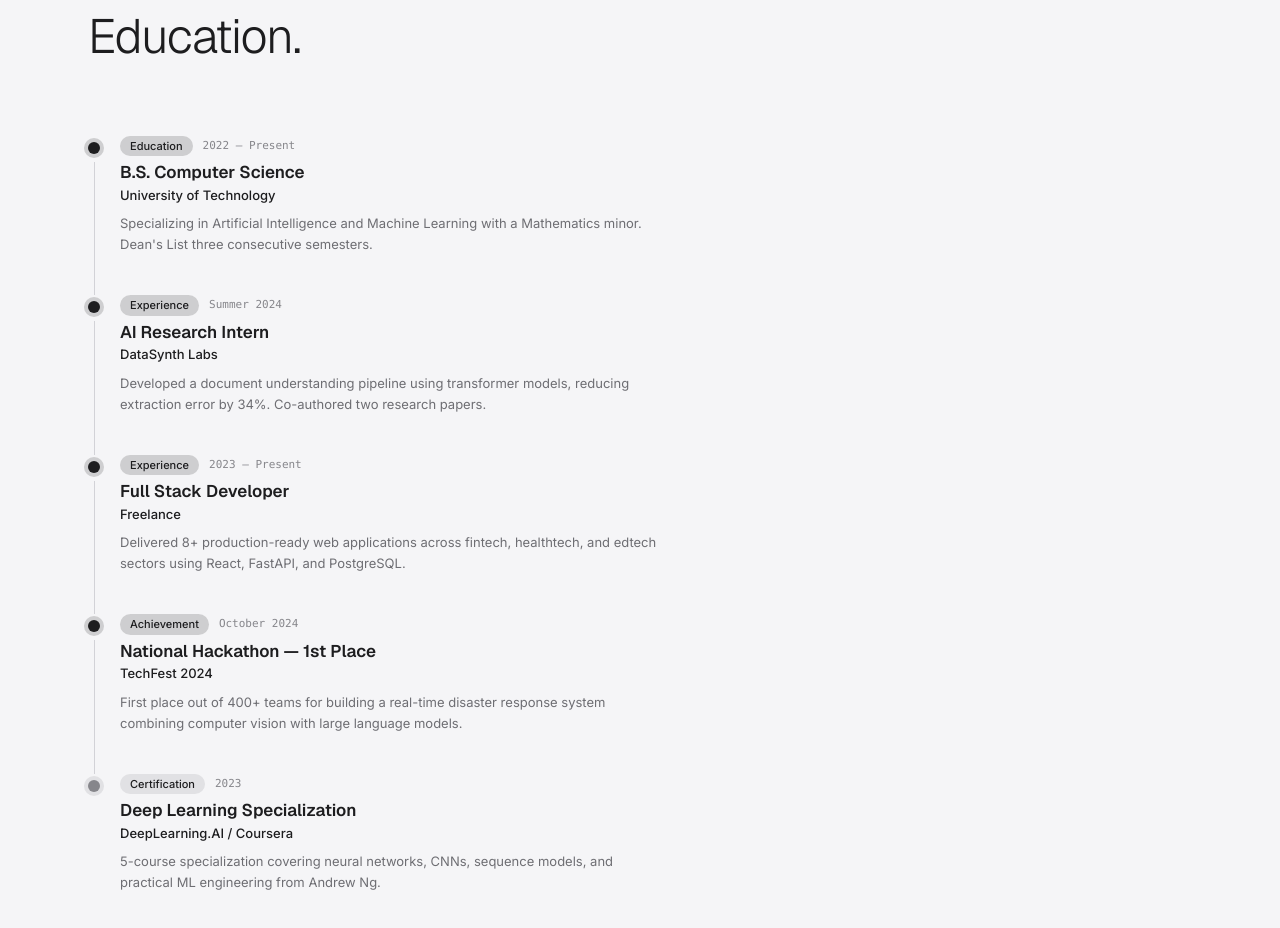
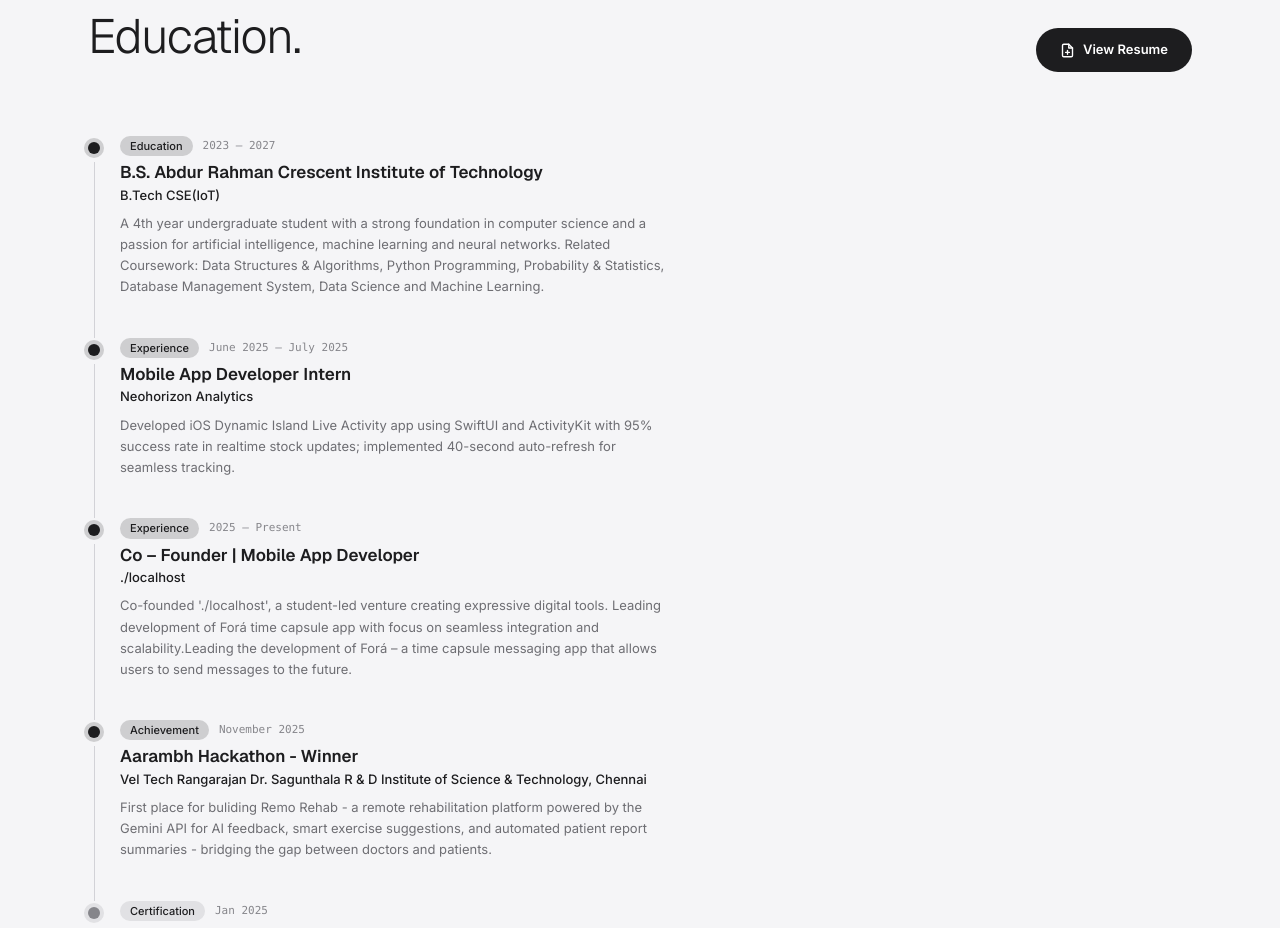
Before and after one commit to rohan-ak43/Portfolio, a React (Vite) app in the folder Frontend/: page / in a window 1280 px wide. Shown: the part 1860-2788 px from the top of the page. Built offline with nearby package versions, Linux system fonts and the light colour scheme.

Commit message:
UI Changes + resume button added

```diff
--- a/Frontend/src/App.tsx
+++ b/Frontend/src/App.tsx
@@ -19,7 +19,7 @@ import {
 // Theme Context
 const ThemeContext = createContext<{ dark: boolean; toggleDark: () => void }>({
     dark: false,
-    toggleDark: () => {},
+    toggleDark: () => { },
 })
 
 // Data
@@ -77,43 +77,43 @@ const PROJECTS = [
 const TIMELINE = [
     {
         type: 'education',
-        title: 'B.S. Computer Science',
-        org: 'University of Technology',
-        period: '2022 — Present',
+        title: 'B.S. Abdur Rahman Crescent Institute of Technology',
+        org: 'B.Tech CSE(IoT)',
+        period: '2023 — 2027',
         description:
-            "Specializing in Artificial Intelligence and Machine Learning with a Mathematics minor. Dean's List three consecutive semesters.",
+            "A 4th year undergraduate student with a strong foundation in computer science and a passion for artificial intelligence, machine learning and neural networks. \n Related Coursework: Data Structures & Algorithms, Python Programming, Probability & Statistics, Database Management System, Data Science and Machine Learning."
     },
     {
         type: 'experience',
-        title: 'AI Research Intern',
-        org: 'DataSynth Labs',
-        period: 'Summer 2024',
+        title: 'Mobile App Developer Intern',
+        org: 'Neohorizon Analytics',
+        period: 'June 2025 – July 2025',
         description:
-            'Developed a document understanding pipeline using transformer models, reducing extraction error by 34%. Co-authored two research papers.',
+            'Developed iOS Dynamic Island Live Activity app using SwiftUI and ActivityKit with 95% success rate in realtime stock updates; implemented 40-second auto-refresh for seamless tracking.',
     },
     {
         type: 'experience',
-        title: 'Full Stack Developer',
-        org: 'Freelance',
-        period: '2023 — Present',
+        title: 'Co – Founder | Mobile App Developer',
+        org: './localhost',
+        period: '2025 — Present',
         description:
-            'Delivered 8+ production-ready web applications across fintech, healthtech, and edtech sectors using React, FastAPI, and PostgreSQL.',
+            "Co-founded './localhost', a student-led venture creating expressive digital tools. Leading development of Forá time capsule app with focus on seamless integration and scalability.Leading the development of Forá – a time capsule messaging app that allows users to send messages to the future.",
     },
     {
         type: 'achievement',
-        title: 'National Hackathon — 1st Place',
-        org: 'TechFest 2024',
-        period: 'October 2024',
+        title: 'Aarambh Hackathon - Winner',
+        org: 'Vel Tech Rangarajan Dr. Sagunthala R & D Institute of Science & Technology, Chennai ',
+        period: 'November 2025',
         description:
-            'First place out of 400+ teams for building a real-time disaster response system combining computer vision with large language models.',
+            'First place for buliding Remo Rehab - a remote rehabilitation platform powered by the Gemini API for AI feedback, smart exercise suggestions, and automated patient report summaries - bridging the gap between doctors and patients.',
     },
     {
         type: 'certification',
-        title: 'Deep Learning Specialization',
-        org: 'DeepLearning.AI / Coursera',
-        period: '2023',
+        title: 'DATA ANALYTICS USING PANDAS',
+        org: 'Guvi Geek Networks, IITM Research Park',
+        period: 'Jan 2025',
         description:
-            '5-course specialization covering neural networks, CNNs, sequence models, and practical ML engineering from Andrew Ng.',
+            'Data Analytics fundamentals using pandas',
     },
 ]
 
@@ -150,7 +150,7 @@ function Hi({ children, color }: { children: React.ReactNode; color: string }) {
         <span
             style={{
                 backgroundColor: dark ? 'rgba(255,255,255,0.12)' : color,
-                color: dark ? '#E5E5EA' : '#1D1D1F',
+                color: dark ? '#FFFFFF' : '#1D1D1F',
             }}
             className="px-1.5 py-0.5 rounded-md font-semibold"
         >
@@ -928,21 +928,7 @@ function Hero() {
                 </motion.div>
             </div>
 
-            {/* Scroll hint */}
-            <motion.div
-                className="absolute bottom-10 left-1/2 -translate-x-1/2 flex flex-col items-center gap-1.5"
-                initial={{ opacity: 0 }}
-                animate={{ opacity: 1 }}
-                transition={{ delay: 2, duration: 0.8 }}
-            >
-                <span className="text-[10px] font-mono tracking-[0.15em] uppercase" style={{ color: dark ? 'rgba(200,200,210,0.5)' : 'rgba(29,29,31,0.5)' }}>scroll</span>
-                <motion.div
-                    className="w-px h-8"
-                    style={{ background: dark ? 'linear-gradient(to bottom, rgba(200,200,210,0.5), transparent)' : 'linear-gradient(to bottom, rgba(29,29,31,0.5), transparent)' }}
-                    animate={{ scaleY: [1, 0.4, 1], opacity: [0.6, 1, 0.6] }}
-                    transition={{ duration: 1.8, repeat: Infinity, ease: 'easeInOut' }}
-                />
-            </motion.div>
+
         </section>
     )
 }
@@ -1131,11 +1117,33 @@ function Resume() {
             <div className="max-w-6xl mx-auto px-6">
                 <FadeUp className="mb-16">
                     <SectionLabel>Journey</SectionLabel>
-                    <h2 className="font-display text-[48px] font-bold tracking-[-0.02em]" style={{ color: dark ? '#F5F5F7' : '#1D1D1F' }}>
-                        Experience &amp;
-                        <br />
-                        <em className="not-italic font-extralight" style={{ color: dark ? '#F5F5F7' : '#1D1D1F' }}>Education.</em>
-                    </h2>
+                    <div className="flex flex-wrap items-end justify-between gap-6">
+                        <h2 className="font-display text-[48px] font-bold tracking-[-0.02em]" style={{ color: dark ? '#F5F5F7' : '#1D1D1F' }}>
+                            Experience &amp;
+                            <br />
+                            <em className="not-italic font-extralight" style={{ color: dark ? '#F5F5F7' : '#1D1D1F' }}>Education.</em>
+                        </h2>
+                        <motion.a
+                            href="https://drive.google.com/file/d/1-qY9fbLdEfjMJSL01UFG_koLcNaRBEbY/view?usp=sharing"
+                            target="_blank"
+                            rel="noreferrer"
+                            whileHover={{ scale: 1.04, boxShadow: dark ? '0 8px 24px rgba(76,142,247,0.35)' : '0 8px 24px rgba(29,29,31,0.2)' }}
+                            whileTap={{ scale: 0.96 }}
+                            className="inline-flex items-center gap-2 px-6 py-3 rounded-full text-[13px] font-semibold transition-shadow"
+                            style={{
+                                background: dark ? '#FFFFFF' : '#1D1D1F',
+                                color: dark ? '#0A0A0A' : '#FFFFFF',
+                            }}
+                        >
+                            <svg width="15" height="15" viewBox="0 0 24 24" fill="none" stroke="currentColor" strokeWidth="2.2" strokeLinecap="round" strokeLinejoin="round">
+                                <path d="M14 2H6a2 2 0 0 0-2 2v16a2 2 0 0 0 2 2h12a2 2 0 0 0 2-2V8z" />
+                                <polyline points="14 2 14 8 20 8" />
+                                <line x1="12" y1="18" x2="12" y2="12" />
+                                <line x1="9" y1="15" x2="15" y2="15" />
+                            </svg>
+                            View Resume
+                        </motion.a>
+                    </div>
                 </FadeUp>
                 <div className="max-w-[580px]">
                     {TIMELINE.map((item, i) => (
@@ -1146,6 +1154,7 @@ function Resume() {
         </section>
     )
 }
+
 
 // Portfolio
 
```
